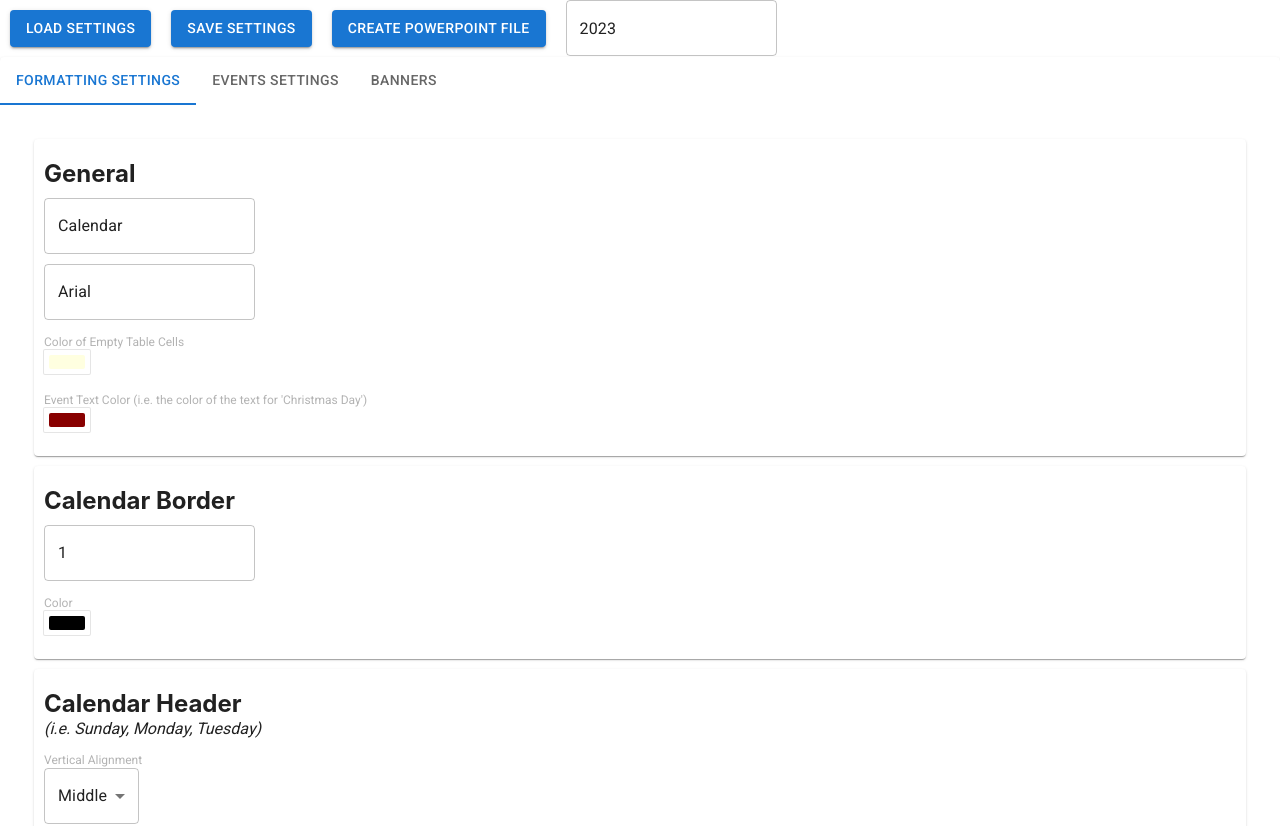
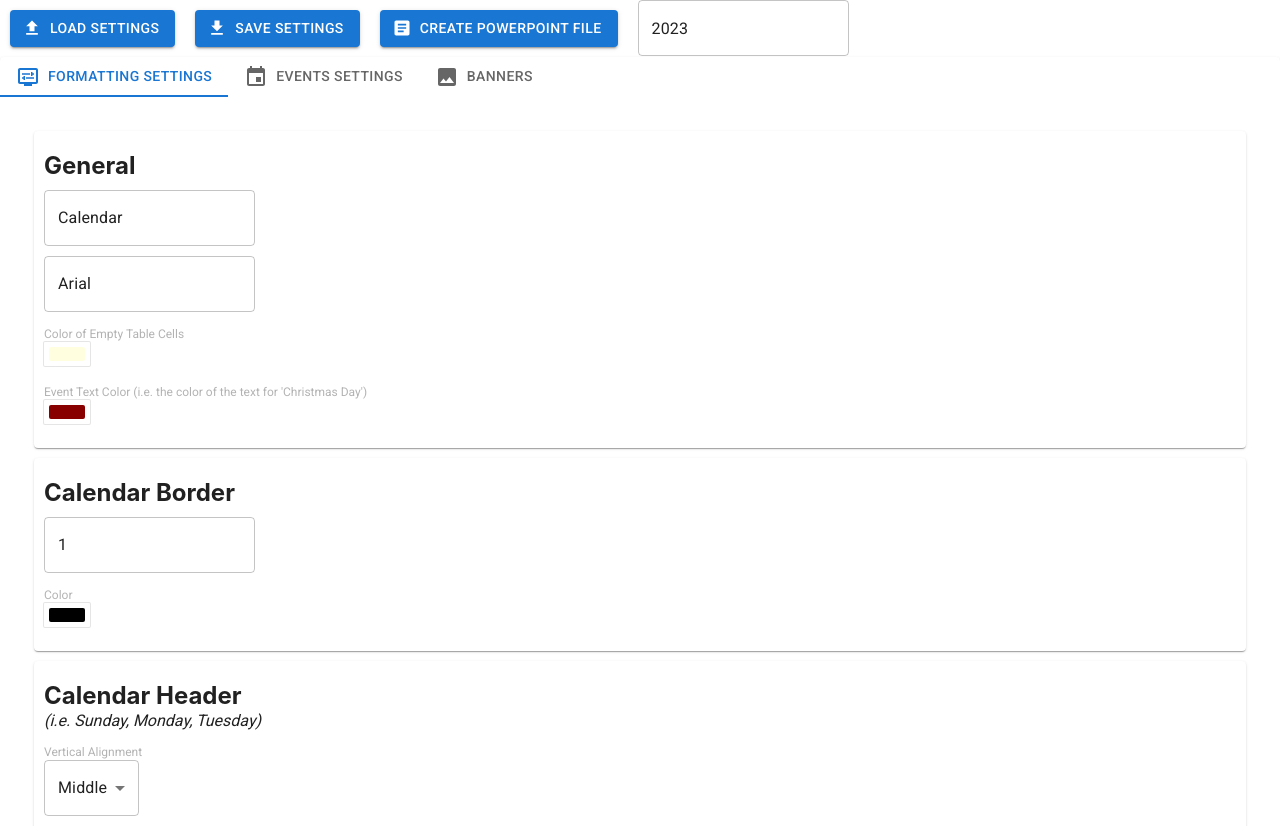
Before and after one commit to gdicristofaro/CalendarMaker, a React (Create React App) app: page / in a window 1280 px wide. Shown: the top 826 px of the page. Built offline with nearby package versions, Linux system fonts and the light colour scheme.

Commit message:
continued work

```diff
--- a/src/components/imageloader.tsx
+++ b/src/components/imageloader.tsx
@@ -52,6 +52,7 @@ const ImageLoader = (props: {
                     // iconStyle={{width: 32, height: 32}}
                     style={{ padding: 8}}
                     onClick={() => { props.onDataUrl(""); }}
+                    disabled={!props.initialDataUrl || props.initialDataUrl.length === 0}
                 >
                     <DeleteIcon />
                 </IconButton>
--- a/src/components/maincomponent.tsx
+++ b/src/components/maincomponent.tsx
@@ -13,7 +13,13 @@ import { DateEntry, DateEventModel, DefaultSettings, MONTHS, SettingsModel } fro
 import Dialog from '@mui/material/Dialog';
 import React, { useContext, useState } from 'react';
 import { ModelContext } from '../modelcontext';
-import { Box, DialogActions, DialogContent, DialogContentText, DialogTitle } from '@mui/material';
+import { Box, DialogActions, DialogContent, DialogContentText, DialogTitle, makeStyles } from '@mui/material';
+import FileUploadIcon from '@mui/icons-material/FileUpload';
+import FileDownloadIcon from '@mui/icons-material/FileDownload';
+import ArticleIcon from '@mui/icons-material/Article';
+import EventIcon from '@mui/icons-material/Event';
+import DisplaySettingsIcon from '@mui/icons-material/DisplaySettings';
+import PhotoIcon from '@mui/icons-material/Photo';
 
 
 interface TabPanelProps {
@@ -42,6 +48,19 @@ function TabPanel(props: TabPanelProps) {
     );
 }
 
+let TAB_HEIGHT = '40px';
+
+let TAB_STYLES = {
+  tabsRoot: {
+    minHeight: TAB_HEIGHT,
+    height: TAB_HEIGHT
+  },
+  tabRoot: {
+    minHeight: TAB_HEIGHT,
+    height: TAB_HEIGHT
+
+  }
+};
 
 const MainComponent = (props: {}) => {
 
@@ -129,16 +148,18 @@ const MainComponent = (props: {}) => {
     return (
         <div>
             <Button
-                variant="contained"
-                title='Load Settings'
+                variant='contained'
                 component='label'
+                startIcon={<FileUploadIcon />}
                 style={{ margin: 10 }}
             >
                 Load Settings
                 <input type="file" onChange={(e) => settingsLoad(e.target.files)} style={{ display: 'none' }} />
             </Button>
             <Button
-                variant="contained"
+                variant='contained'
+                component='label'
+                startIcon={<FileDownloadIcon />}
                 style={{ margin: 10 }}
                 onClick={(e) => download(JSON.stringify(context.settings), "settings.json", "application/json")}
             >
@@ -147,6 +168,7 @@ const MainComponent = (props: {}) => {
             <Button
                 variant="contained"
                 style={{ margin: 10 }}
+                startIcon={<ArticleIcon />}
                 onClick={pptxHandler}
             >
                 Create PowerPoint File
@@ -163,10 +185,10 @@ const MainComponent = (props: {}) => {
                 style={{ paddingLeft: '10px' }}
             />
             <Paper>
-                <Tabs value={tabIdx} onChange={(evt, newVal) => setTabIdx(newVal)}>
-                    <Tab label="Formatting Settings" value={0} />
-                    <Tab label="Events Settings" value={1} />
-                    <Tab label="Banners" value={2} />
+                <Tabs value={tabIdx} onChange={(evt, newVal) => setTabIdx(newVal)} style={TAB_STYLES.tabsRoot}>
+                    <Tab label="Formatting Settings" icon={<DisplaySettingsIcon />} iconPosition='start' value={0} style={TAB_STYLES.tabRoot}/>
+                    <Tab label="Events Settings" icon={<EventIcon />} iconPosition='start' value={1} style={TAB_STYLES.tabRoot}/>
+                    <Tab label="Banners" icon={<PhotoIcon />} iconPosition='start' value={2} style={TAB_STYLES.tabRoot}/>
                 </Tabs>
                 <TabPanel index={0} value={tabIdx}>
                     <AllFormatSettings model={formatSettings} onChange={(newSettings) => {
```
Also changed, not shown: package.json (+18 -18 lines), 1 other file (tests, documents, lock files or other folders).
